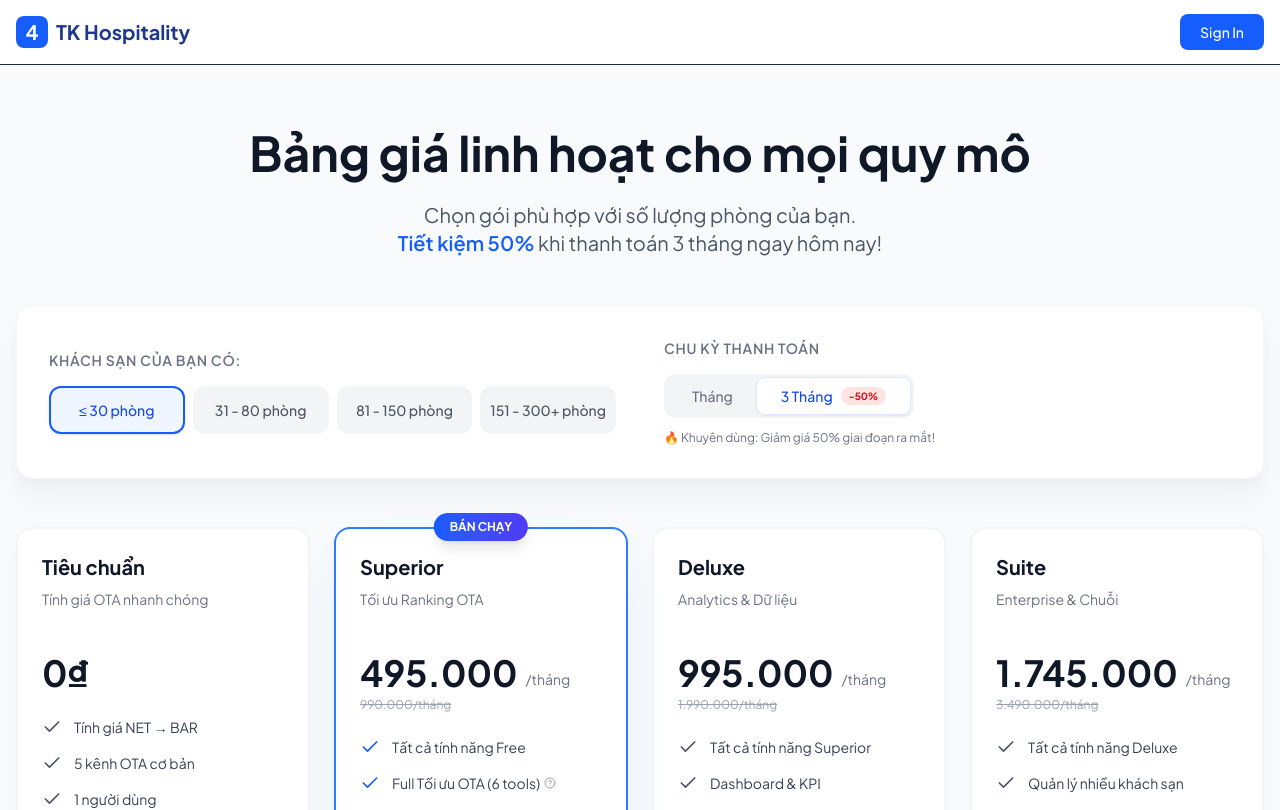
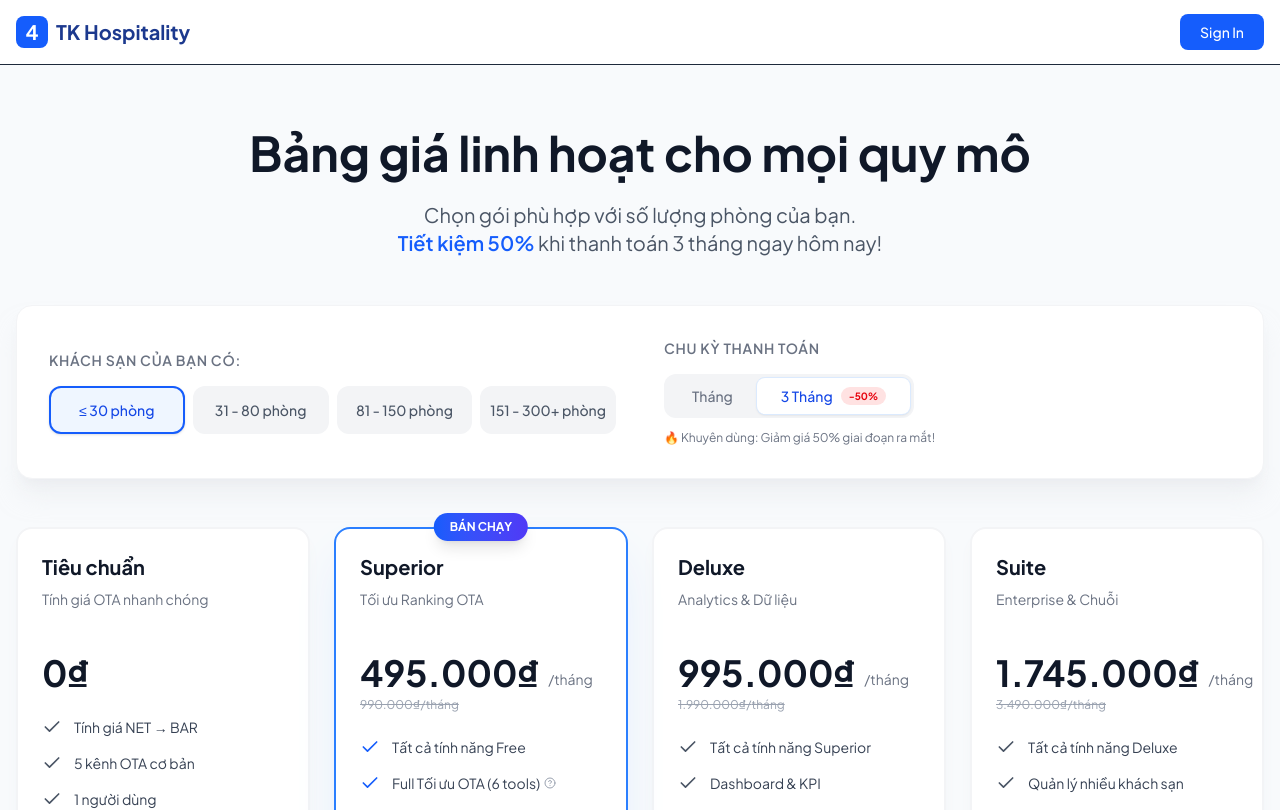
Before and after one commit to 4tkhospitality/revenue-managment-system, a Next.js app in the folder apps/web/: page /pricing-plans in a window 1280 px wide. Shown: the top 810 px of the page. Built offline with nearby package versions, Linux system fonts and the light colour scheme; no server answers; the database is empty.

Commit message:
fix: add VND currency symbol to pricing page prices for clarity across languages

```diff
--- a/apps/web/app/pricing-plans/page.tsx
+++ b/apps/web/app/pricing-plans/page.tsx
@@ -309,13 +309,13 @@ export default function PricingPlansPage() {
                                     <>
                                         <div className="flex items-end gap-2 mb-1">
                                             <span className="text-4xl font-bold text-gray-900">
-                                                {formatVND(monthlyPrice)}
+                                                {formatVND(monthlyPrice)}₫
                                             </span>
                                             <span className="text-gray-500 text-sm mb-1">/{t('month')}</span>
                                         </div>
                                         {cycle === '3-months' && (
                                             <div className="text-xs text-gray-400 line-through">
-                                                {formatVND(getOriginalPrice(tier.id))}/{t('month')}
+                                                {formatVND(getOriginalPrice(tier.id))}₫/{t('month')}
                                             </div>
                                         )}
                                     </>
```
